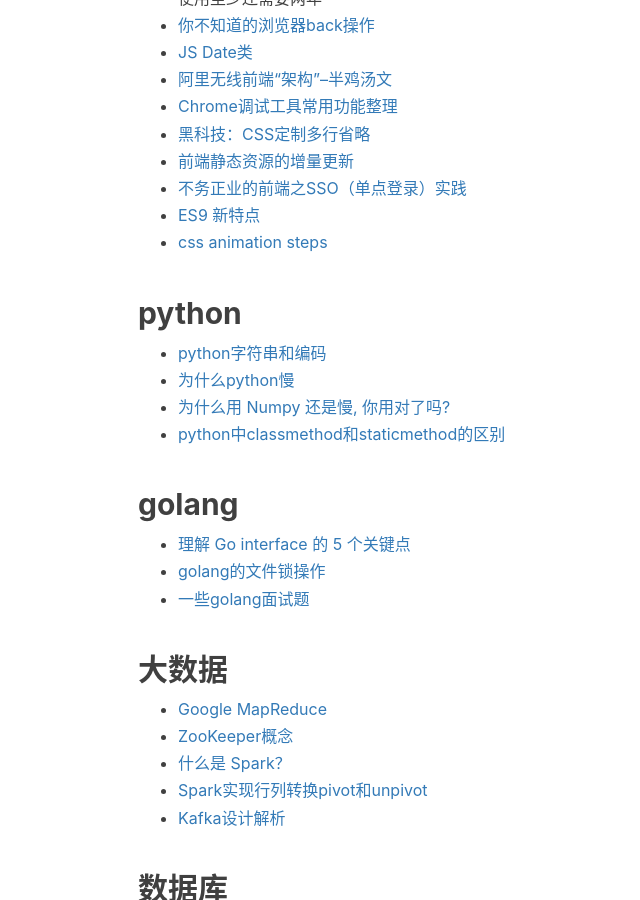
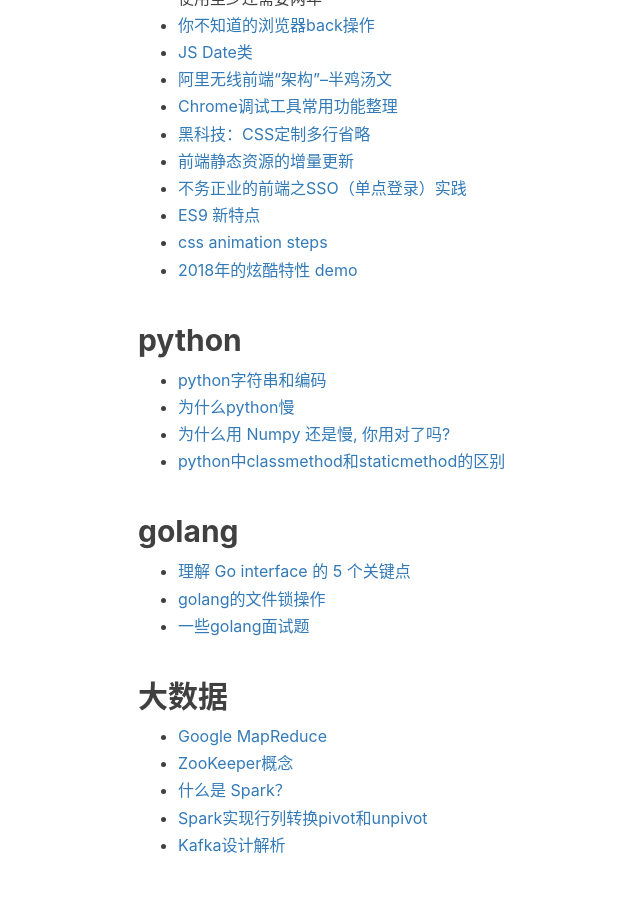
Before and after one commit to mickey0524/mickey0524.github.io, a Jekyll site: the page built from _posts/2017-10-20-superior-article.md, in a window 1280 px wide and 900 px high, scrolled down 1714 px. Shown: the whole window, without its empty margins (127-767 px from the left). Built offline with Jekyll 4.4.1, drawn with Linux system fonts in a browser that asks for light colours; nearby versions of some CDN libraries; comment, search, counter and statistics services are not loaded.

Commit message:
feat(article): add fe demo

```diff
--- a/_posts/2017-10-20-superior-article.md
+++ b/_posts/2017-10-20-superior-article.md
@@ -59,6 +59,7 @@
 * [不务正业的前端之SSO（单点登录）实践](https://juejin.im/post/5b51f39b5188251a9f24a264?utm_source=gold_browser_extension)
 * [ES9 新特点](https://juejin.im/post/5b685ed1e51d4533f52859e8?utm_source=gold_browser_extension)
 * [css animation steps](http://ghmagical.com/article/page/id/0gU2Wefas7hn)
+* [2018年的炫酷特性 demo](https://tympanus.net/codrops2018/)
 
 ## python
 
```
